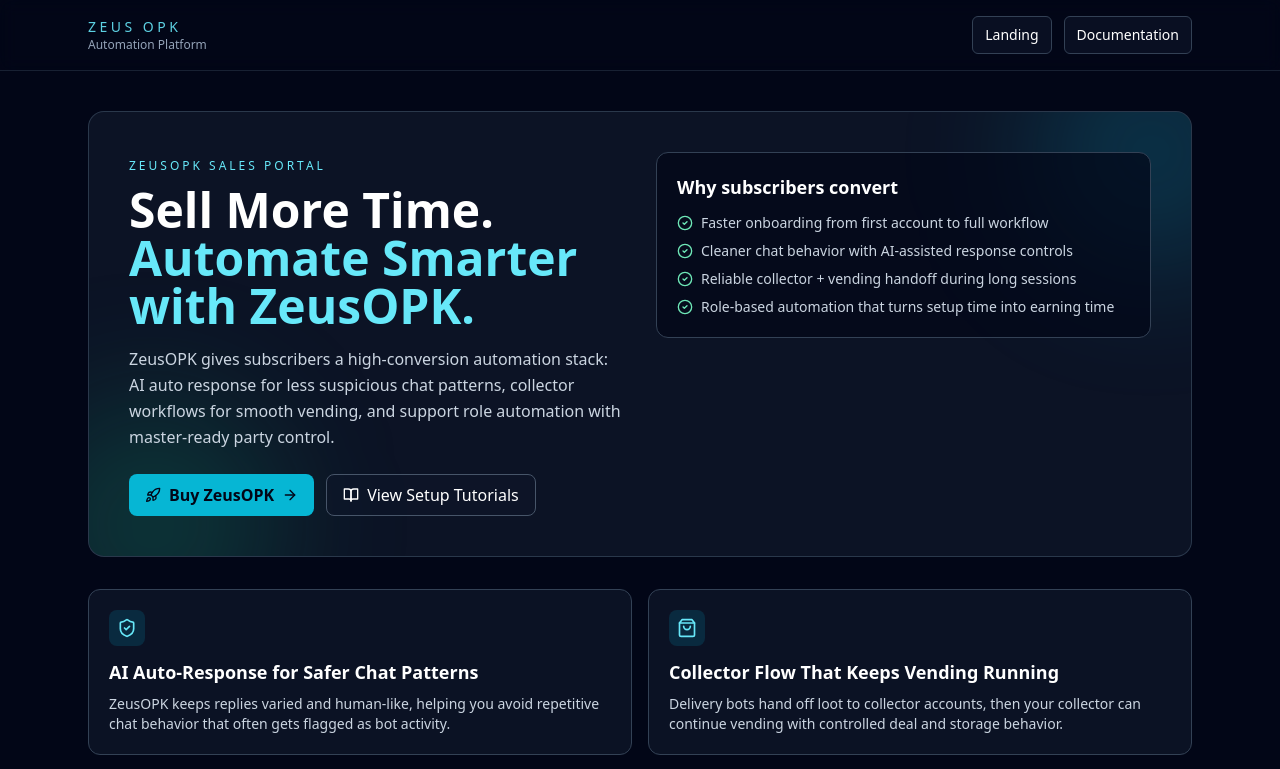
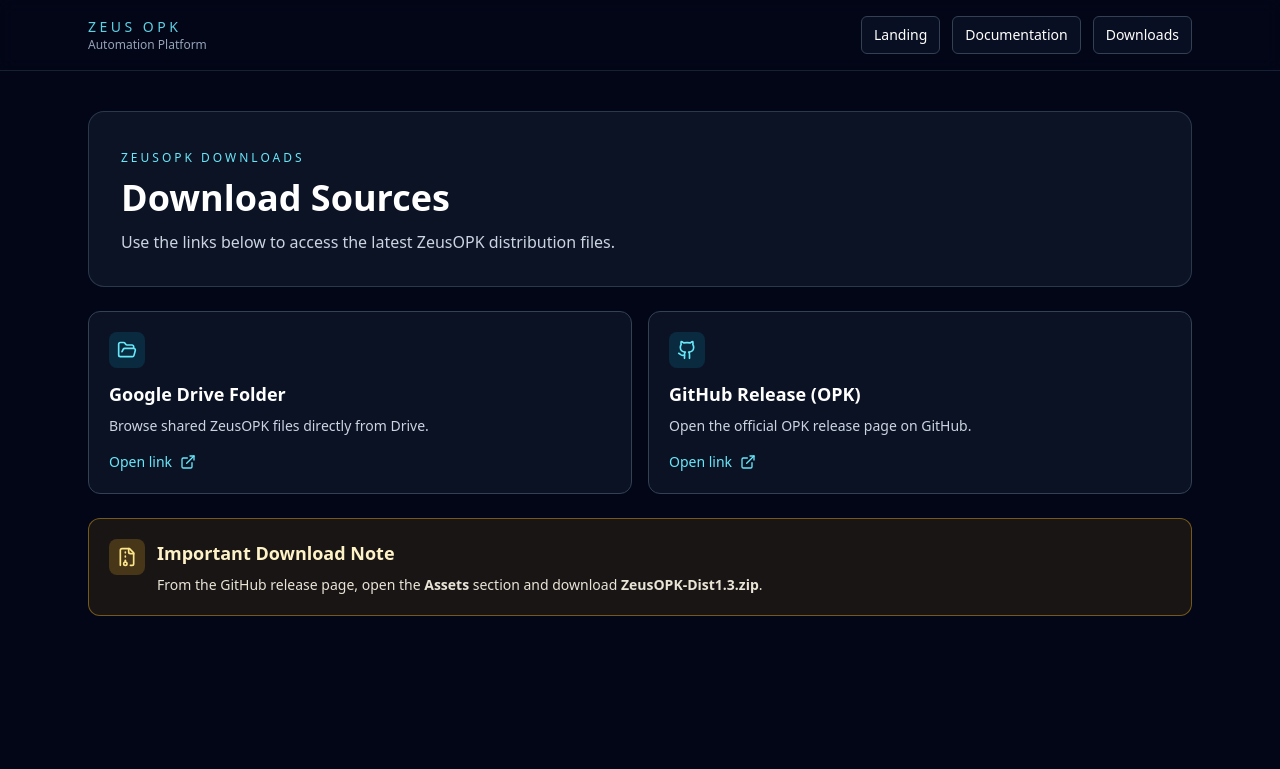
Before and after one commit to nobledev89/ZeusOPK, a React (Vite) app: page /downloads in a window 1280 px wide. Before the commit this address led to /. Shown: the top 769 px of the page. Built offline with nearby package versions, Linux system fonts and the light colour scheme; no server answers.

Commit message:
Add public downloads page with release links

```diff
--- a/src/App.jsx
+++ b/src/App.jsx
@@ -11,6 +11,7 @@
 import AuditLogs from './components/AuditLogs'
 import Settings from './components/Settings'
 import Documentation from './components/Documentation'
+import Downloads from './components/Downloads'
 import PublicLayout from './components/PublicLayout'
 import LandingPage from './components/LandingPage'
 
@@ -91,6 +92,14 @@
             </PublicLayout>
           }
         />
+        <Route
+          path="/downloads"
+          element={
+            <PublicLayout>
+              <Downloads />
+            </PublicLayout>
+          }
+        />
         <Route path="/documentation" element={<Navigate to="/docs" replace />} />
         <Route path="/login" element={<Navigate to="/admin/login" replace />} />
         <Route path="*" element={<Navigate to="/" replace />} />
--- /dev/null
+++ b/src/components/Downloads.jsx
@@ -0,0 +1,71 @@
+import { ExternalLink, FolderOpen, Github, FileArchive } from 'lucide-react'
+
+const downloadSources = [
+  {
+    id: 'google-drive',
+    title: 'Google Drive Folder',
+    description: 'Browse shared ZeusOPK files directly from Drive.',
+    href: 'https://drive.google.com/drive/folders/1Ke7RUpo9IQt_vqCKWHVIGcWEmCcDHdNZ',
+    icon: FolderOpen
+  },
+  {
+    id: 'github-release',
+    title: 'GitHub Release (OPK)',
+    description: 'Open the official OPK release page on GitHub.',
+    href: 'https://github.com/nobledev89/ZeusOPK-Dist/releases/tag/OPK',
+    icon: Github
+  }
+]
+
+const Downloads = () => {
+  return (
+    <div className="space-y-6">
+      <section className="rounded-2xl border border-slate-700/80 bg-slate-900/80 p-8">
+        <p className="inline-block text-xs uppercase tracking-[0.25em] text-cyan-300 mb-3">ZeusOPK Downloads</p>
+        <h1 className="text-3xl md:text-4xl font-black leading-tight text-white">Download Sources</h1>
+        <p className="mt-3 text-slate-300 max-w-3xl">
+          Use the links below to access the latest ZeusOPK distribution files.
+        </p>
+      </section>
+
+      <section className="grid grid-cols-1 md:grid-cols-2 gap-4">
+        {downloadSources.map(({ id, title, description, href, icon: Icon }) => (
+          <a
+            key={id}
+            href={href}
+            target="_blank"
+            rel="noreferrer"
+            className="group rounded-xl border border-slate-700 bg-slate-900/70 p-5 hover:bg-slate-800/80 transition-colors"
+          >
+            <div className="inline-flex p-2 rounded-lg bg-cyan-500/15 text-cyan-300 mb-3">
+              <Icon className="w-5 h-5" />
+            </div>
+            <h2 className="text-lg font-semibold text-white">{title}</h2>
+            <p className="mt-2 text-sm text-slate-300">{description}</p>
+            <p className="mt-4 inline-flex items-center gap-2 text-sm text-cyan-300 group-hover:text-cyan-200">
+              Open link
+              <ExternalLink className="w-4 h-4" />
+            </p>
+          </a>
+        ))}
+      </section>
+
+      <section className="rounded-xl border border-amber-400/40 bg-amber-500/10 p-5">
+        <div className="flex items-start gap-3">
+          <div className="inline-flex p-2 rounded-lg bg-amber-400/20 text-amber-200 shrink-0">
+            <FileArchive className="w-5 h-5" />
+          </div>
+          <div>
+            <h2 className="text-lg font-semibold text-amber-100">Important Download Note</h2>
+            <p className="mt-2 text-sm text-amber-50/90">
+              From the GitHub release page, open the <span className="font-semibold">Assets</span> section and download{' '}
+              <span className="font-semibold">ZeusOPK-Dist1.3.zip</span>.
+            </p>
+          </div>
+        </div>
+      </section>
+    </div>
+  )
+}
+
+export default Downloads
--- a/src/components/PublicLayout.jsx
+++ b/src/components/PublicLayout.jsx
@@ -27,6 +27,12 @@
             >
               Documentation
             </Link>
+            <Link
+              to="/downloads"
+              className="px-3 py-2 text-sm rounded-md border border-slate-700 bg-slate-900/60 hover:bg-slate-800 transition-colors"
+            >
+              Downloads
+            </Link>
           </nav>
         </div>
       </header>
```
